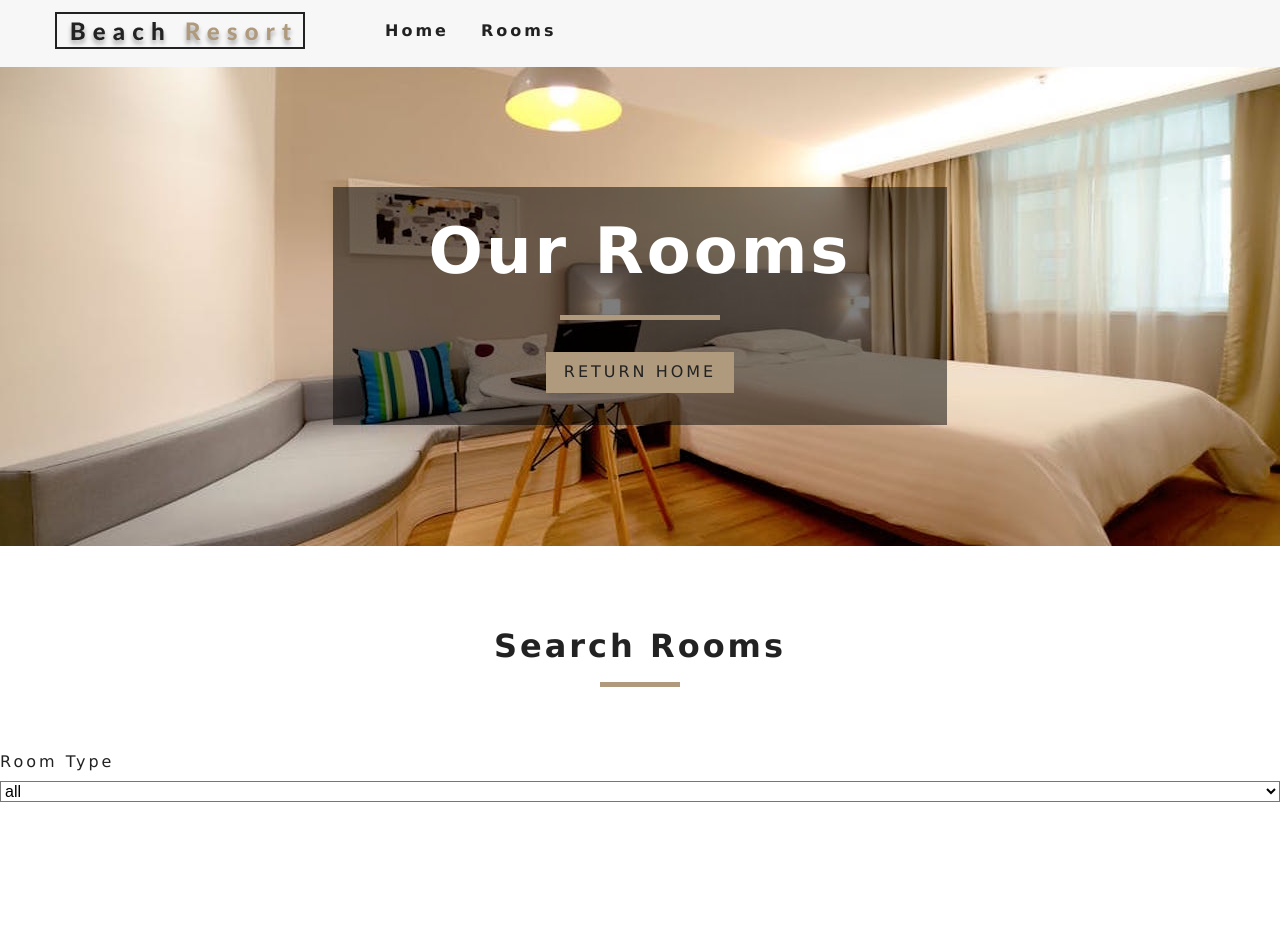
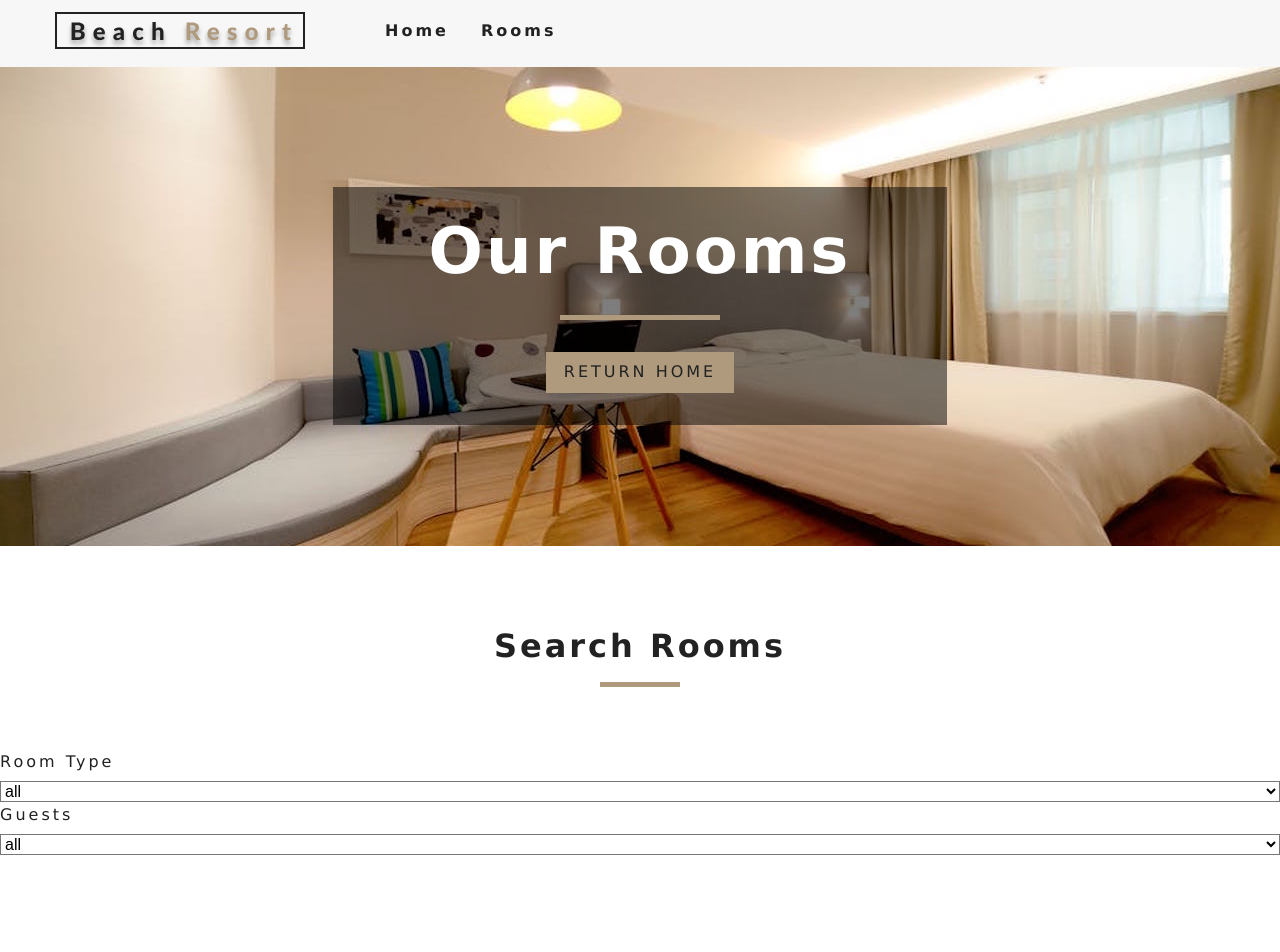
Before and after one commit to ravinduf/resort, a React (Create React App) app: page /rooms in a window 1280 px wide. Shown: the top 952 px of the page. Built offline with nearby package versions, Linux system fonts and the light colour scheme.

Commit message:
finished filtering using room type and started to filter rooms with number of guests

```diff
--- a/src/Context.js
+++ b/src/Context.js
@@ -69,7 +69,17 @@ export default class RoomProvider extends Component {
     };
 
     filterRooms = () => {
-        console.log('hello');
+        let { rooms, type, capacity, price, minSize, maxSize, breakfast, pets} = this.state;
+
+        let tempRooms = [...rooms];
+
+        if (type !== 'all') {
+            tempRooms = tempRooms.filter(room => room.type === type);
+        }
+
+        this.setState({
+            sortedRooms: tempRooms
+        });
     }
 
 
--- a/src/components/RoomFilter.js
+++ b/src/components/RoomFilter.js
@@ -31,6 +31,8 @@ function RoomFilter({rooms}) {
         return (<option value={item} key={index}>{item}</option>);
     });
 
+    let people = getUnique(rooms, 'cap')
+
     return (
         <section className="filter-container">
             <Title title="search rooms"/>
@@ -44,6 +46,15 @@ function RoomFilter({rooms}) {
             </div>
 
             {/* end select type */}
+            {/* guests */}
+            <div className="form-group">
+                <label htmlFor="capacity">Guests</label>
+                <select name="capacity" id="capacity" value={capacity} className="form-control" onChange={handleChange}>
+                    {types}
+                </select>
+            </div>
+
+            {/* end guest */}
         </section>
 
     )
```
